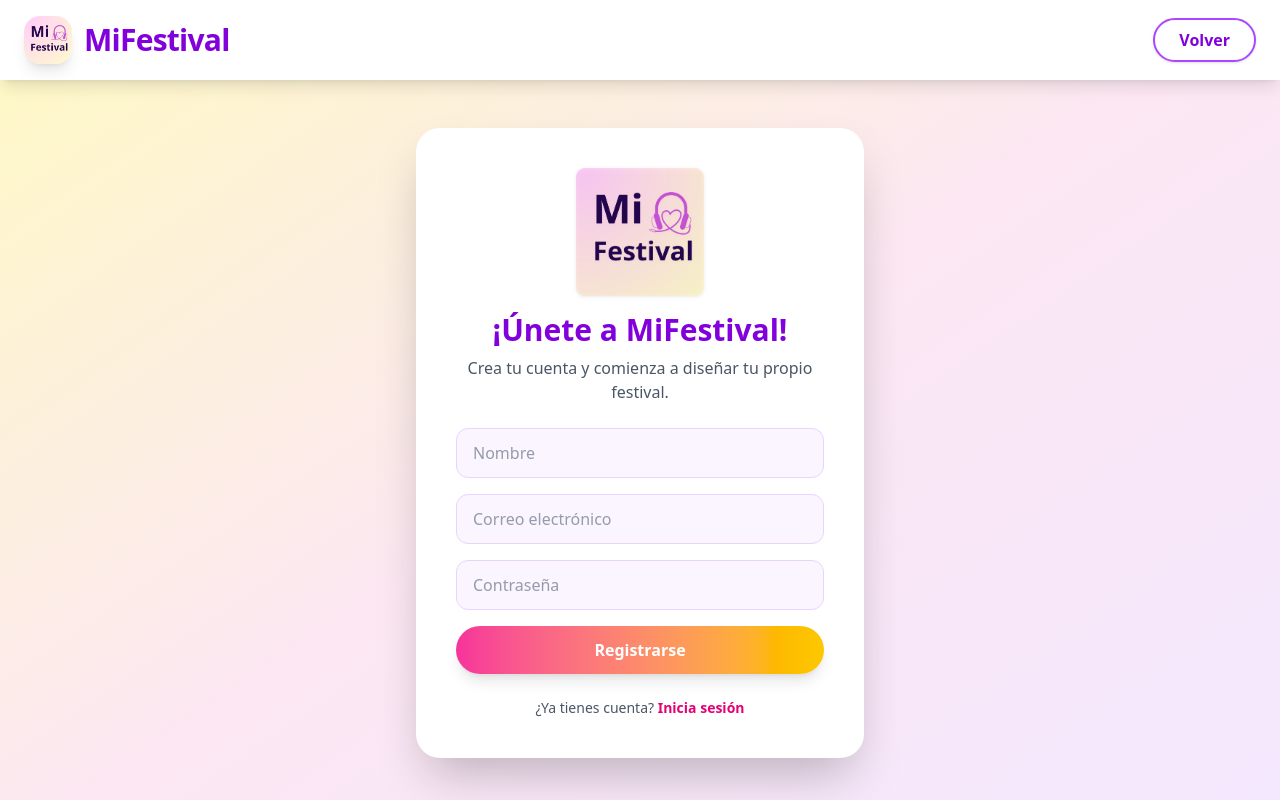
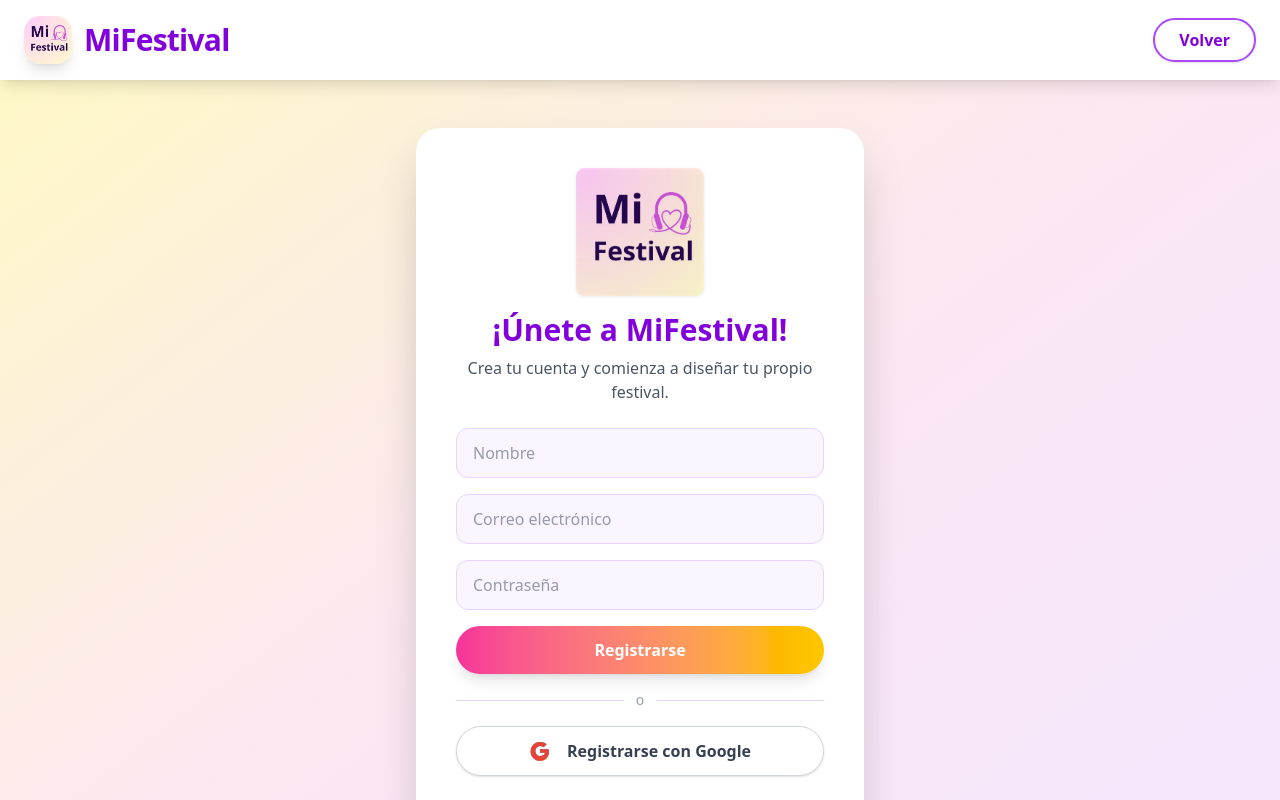
Before and after one commit to CaCortez384/MiFestival, a React (Vite) app: page /register in a window 1280 px wide. Shown: the top 800 px of the page. Built offline with nearby package versions, Linux system fonts and the light colour scheme; no server answers.

Commit message:
feat: Agregar opción de registro con Google en la página de registro

```diff
--- a/src/pages/Register.jsx
+++ b/src/pages/Register.jsx
@@ -1,5 +1,5 @@
 import { useState } from 'react';
-import { createUserWithEmailAndPassword, updateProfile } from 'firebase/auth';
+import { createUserWithEmailAndPassword, updateProfile, signInWithPopup, GoogleAuthProvider } from 'firebase/auth';
 import { auth } from '../firebase';
 import { useNavigate } from 'react-router-dom';
 import mflogo from "../assets/mflogo20.png";
@@ -23,6 +23,18 @@
       navigate('/login');
     } catch (err) {
       setError('Error al crear cuenta: ' + err.message);
+    }
+  };
+
+  // --- Registro con Google ---
+  const handleGoogleRegister = async () => {
+    setError('');
+    const provider = new GoogleAuthProvider();
+    try {
+      await signInWithPopup(auth, provider);
+      navigate('/login');
+    } catch (err) {
+      setError('Error con Google: ' + err.message);
     }
   };
 
@@ -81,6 +93,19 @@
               Registrarse
             </button>
           </form>
+          <div className="w-full flex items-center my-4">
+            <div className="flex-grow h-px bg-purple-200"></div>
+            <span className="mx-3 text-gray-400 text-sm">o</span>
+            <div className="flex-grow h-px bg-purple-200"></div>
+          </div>
+          <button
+            onClick={handleGoogleRegister}
+            className="w-full flex items-center justify-center gap-2 bg-white border border-gray-300 rounded-full py-3 font-bold text-gray-700 shadow hover:bg-gray-50 transition"
+            type="button"
+          >
+            <svg width="22" height="22" viewBox="0 0 48 48" className="mr-2"><g><path fill="#4285F4" d="M43.6 20.5h-1.9V20H24v8h11.3c-1.6 4.3-5.7 7-10.3 7-6.1 0-11-4.9-11-11s4.9-11 11-11c2.6 0 5 .9 6.9 2.6l6.6-6.6C34.5 6.5 29.6 4.5 24 4.5 12.7 4.5 3.5 13.7 3.5 25S12.7 45.5 24 45.5c10.5 0 19.5-8.5 19.5-19 0-1.3-.1-2.2-.3-3z"/><path fill="#34A853" d="M6.3 14.7l6.6 4.8C15.1 16.1 19.2 13 24 13c2.6 0 5 .9 6.9 2.6l6.6-6.6C34.5 6.5 29.6 4.5 24 4.5c-7.3 0-13.5 4.1-16.7 10.2z"/><path fill="#FBBC05" d="M24 45.5c5.6 0 10.5-1.9 14.4-5.2l-6.7-5.5c-2 1.4-4.5 2.2-7.7 2.2-4.6 0-8.7-2.7-10.3-7H6.3c3.2 6.1 9.4 10.5 17.7 10.5z"/><path fill="#EA4335" d="M43.6 20.5h-1.9V20H24v8h11.3c-1.6 4.3-5.7 7-10.3 7-6.1 0-11-4.9-11-11s4.9-11 11-11c2.6 0 5 .9 6.9 2.6l6.6-6.6C34.5 6.5 29.6 4.5 24 4.5 12.7 4.5 3.5 13.7 3.5 25S12.7 45.5 24 45.5c10.5 0 19.5-8.5 19.5-19 0-1.3-.1-2.2-.3-3z"/></g></svg>
+            Registrarse con Google
+          </button>
           <p className="text-sm text-center text-gray-600 mt-6">
             ¿Ya tienes cuenta? <a href="/login" className="text-pink-600 font-bold hover:underline">Inicia sesión</a>
           </p>
```
